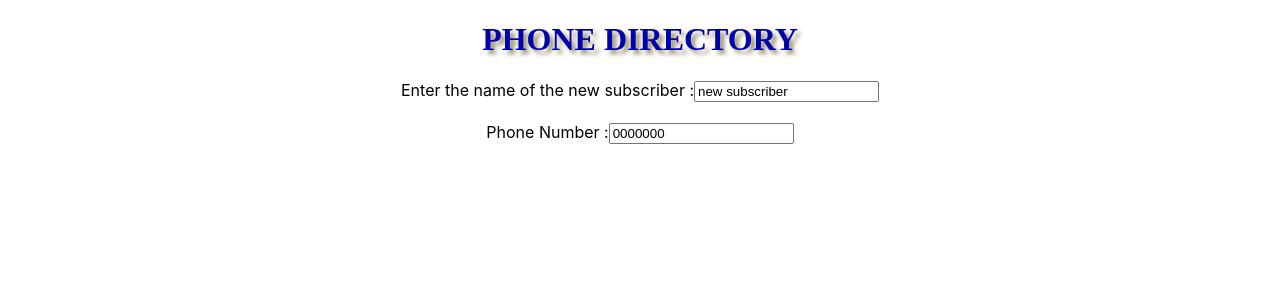
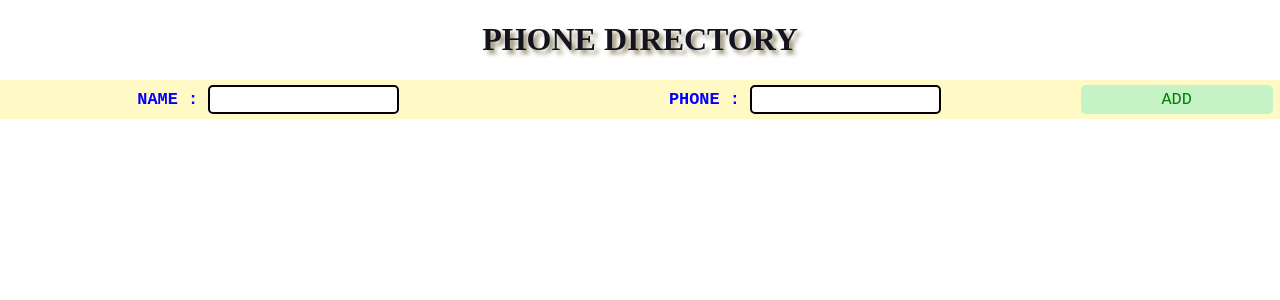
Before and after one commit to Vishal-Choudhary-bulu/Phone_Directory, a React (Create React App) app: page / in a window 1280 px wide. Shown: the top 300 px of the page. Built offline with nearby package versions, Linux system fonts and the light colour scheme.

Commit message:
second commmit

```diff
--- a/src/components/Add.jsx
+++ b/src/components/Add.jsx
@@ -6,8 +6,8 @@ class Add extends Component {
     constructor(){
         super();
         this.state = {
-            Name : "new subscriber",
-            Phone : "0000000"
+            Name : "",
+            Phone : ""
         }
 
         this.ChangeName = this.ChangeName.bind(this);
@@ -23,13 +23,16 @@ class Add extends Component {
 
     render() {
         return (
-            <div>
-                <label> Enter the name of the new subscriber :
-                    <input type="text" value = {this.state.Name} onChange = {this.ChangeName}/>
-                    </label><br/><br/>
-                <label> Phone Number :
-                    <input type="Number" value={this.state.Phone} onChange={this.ChangePhone}/>
-                </label><br /><br/>
+            <div className = "AddSub">
+                <div className = "newdata">
+                    <h3>Name : </h3>
+                    <input type="text" value = {this.state.Name} onChange = {this.ChangeName}/><br/>
+                </div>
+                <div className="newdata">
+                    <h3>Phone : </h3>
+                    <input type="Number" value={this.state.Phone} onChange={this.ChangePhone}/><br />
+                </div>
+                <input type="submit" value="ADD" className="addbtn"/>
             </div>
         )
     }
--- a/src/components/add.css
+++ b/src/components/add.css
@@ -0,0 +1,38 @@
+.AddSub{
+    width:100%;
+    display: flex;
+    background-color: rgb(255, 249, 198);
+    justify-content: space-around;
+    align-items: center;
+}
+
+.newdata{
+    width:40%;
+    padding:5px;
+}
+h3{
+    display: inline;
+    color:rgb(4, 0, 255);
+    font-family: monospace;
+    font-size: 1.3em;
+    text-transform: uppercase;
+}
+
+input{
+    border: 2px solid black;
+    border-radius:5px;
+    outline: none;
+    padding:5px;
+}
+
+.addbtn{
+    border:none;
+    outline:none;
+    color:green;
+    background-color: rgb(197, 243, 197);
+    width:15%;
+    height:90%;
+    font-family: monospace;
+    font-style: bold;
+    font-size: 1.3em;
+}
--- a/src/components/title.css
+++ b/src/components/title.css
@@ -1,6 +1,6 @@
 h1{
     font-family: cursive;
-    color:rgb(0, 3, 170);
+    color:rgb(20, 20, 32);
     text-shadow: 4px 4px 4px rgb(151, 144, 112);
     /*border:5px dashed rgb(57, 55, 175);
     width:80%;
```
